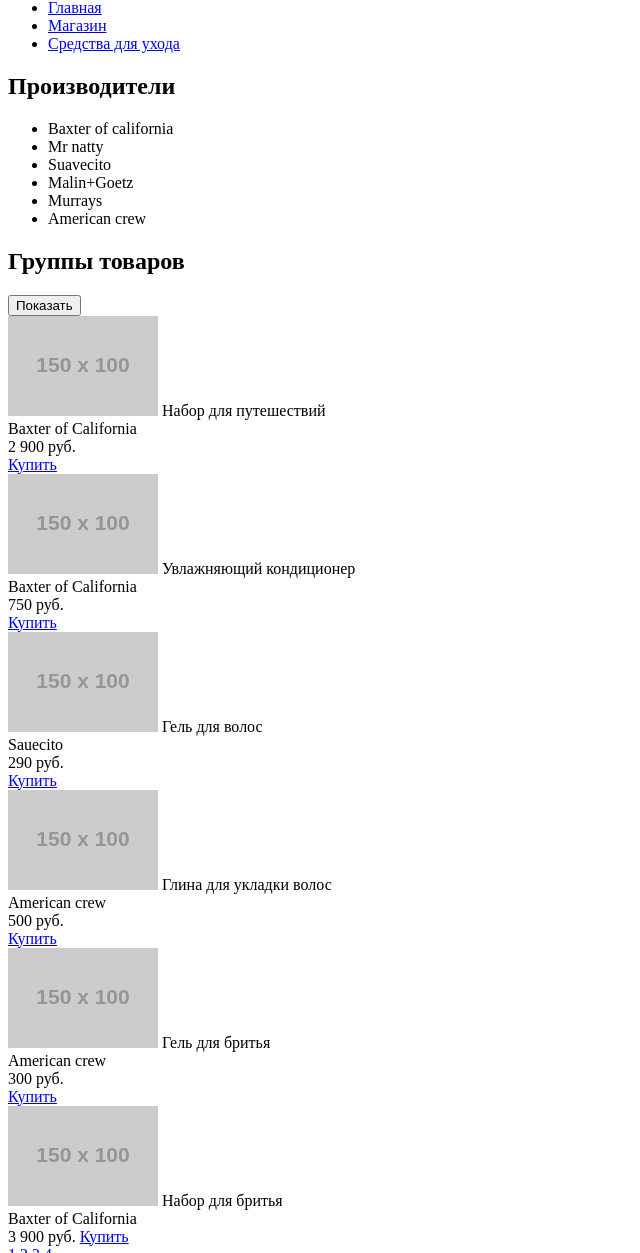
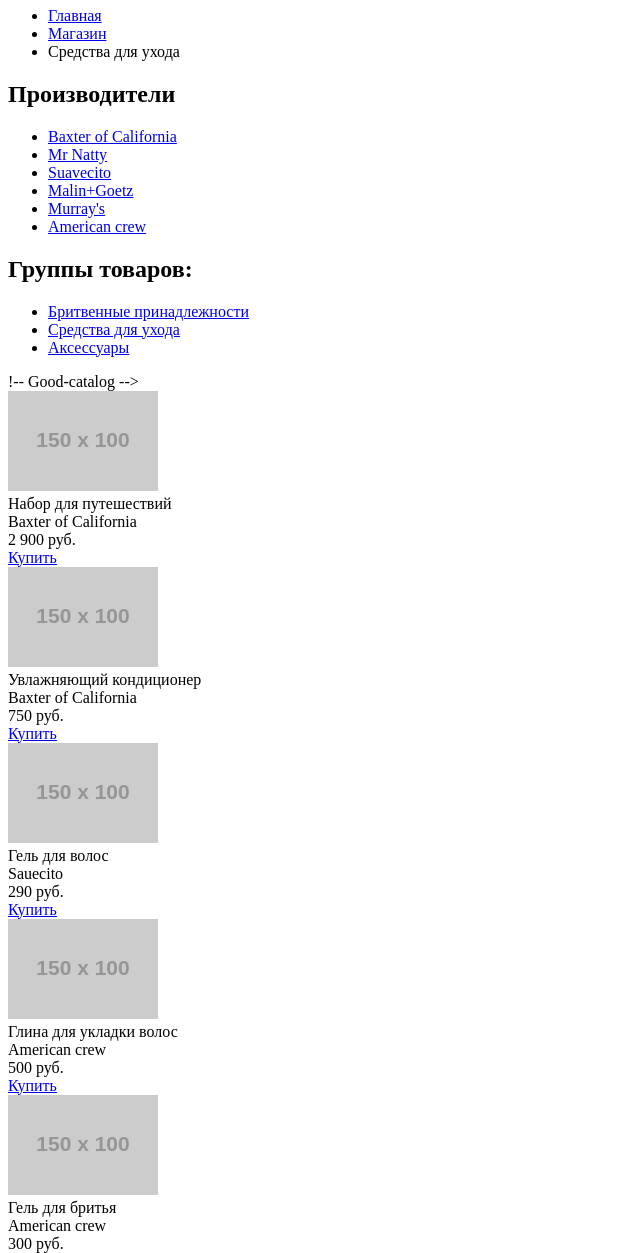
Before and after one commit to iagee/82769-barbershop, a plain HTML site: page katalog.html in a window 1280 px wide. Shown: the part 239-1492 px from the top of the page, without its empty margins (0-640 px from the left). Drawn offline with Linux system fonts and the light colour scheme; placeholder pictures from the web are drawn by us.

Commit message:
Исправлено

```diff
--- a/katalog.html
+++ b/katalog.html
@@ -2,31 +2,21 @@
 <html lang="ru">
   <head>
     <meta charset="utf-8">
-    <title>HTML Academy: Барбершоп</title>
+    <title>Каталог</title>
   </head>
-  <body>
+  <body class="inner-body">
+<!-- Header -->
     <header class="main-header">
-        <div class="layout-center-wrapper">
+        <div class="container">
+            <a href="/index">
+                <img src="logo.png" width="111" height="24" alt="Барбершоп «Бородинский»"></a>
          <nav class="main-navigation">
           <ul class="top-menu">
-            <li class="index-logo">
-                <img src="img/index-logo.png" width="111" height="24" alt="Барбершоп «Бородинский»">
-            </li>
-            <li>
-              <a href="#">Информация</a>
-            </li>
-            <li>
-              <a href="#">Новости</a>
-            </li>
-            <li>
-              <a href="#">Прайс-лист</a>
-            </li>
-            <li>
-              <a href="#">Магазин</a>
-            </li>
-            <li>
-              <a href="#">Контакты</a>
-            </li>
+            <li><a href="#">Информация</a></li>
+            <li><a href="#">Новости</a></li>
+            <li><a href="#">Прайс-лист</a></li>
+            <li><a href="#" class="active">Магазин</a></li>
+            <li><a href="#">Контакты</a></li>
           </ul>
         </nav>
          <div class="user-block">
@@ -34,113 +24,93 @@
          </div>
         </div>
     </header>
-      <main>
-          <div class="layout-center-wrapper">
-          <h1>Средства для ухода</h1>
+<!-- Main -->
+      <main class="container">
+            <div class="features-item">
+            <h1 class="content-title">Средства для ухода</h1>
             <ul class="breadcrumbs">
-            <li>
-               <a href="#">Главная</a>
-            </li>
-            <li>
-                <a href="#">Магазин</a>
-            </li>
-            <li>
-                <a href="#">Средства для ухода</a>
-            </li>
+              <li><a href="#">Главная</a></li>
+              <li><a href="#">Магазин</a></li>
+              <li class="active">Средства для ухода</li>
             </ul>
     <div class="shop-catalog">
+        <form action="#" method="get">
              <div class="filter">
-              <h2>Производители</h2>
-  <ul>
-    <li>
-        <input id="cfirst" type="checkbox" name="first" checked hidden />
-        <label for="cfirst">Baxter of california</label>
-    </li>
-    <li>
-        <input id="csecond" type="checkbox" name="second" hidden />
-        <label for="csecond">Mr natty</label>
-    </li>
-    <li>
-        <input id="cthird" type="checkbox" name="third" hidden disabled />
-        <label for="cthird">Suavecito</label>
-    </li>
-    <li>
-        <input id="cfour" type="checkbox" name="four" checked hidden disabled />
-        <label for="cfour">Malin+Goetz</label>
-    </li>
-     <li>
-        <input id="cfive" type="checkbox" name="five" checked hidden disabled />
-        <label for="cfive">Murrays</label>
-    </li>
-    <li>
-        <input id="csix" type="checkbox" name="six" checked hidden disabled />
-        <label for="csix">American crew</label>
-    </li>
+                <h2 class="filter-title">Производители</h2>
+                <ul class="filter-1">
+                  <li><a class="checkbox checked" href="#">Baxter of California</a></li>
+                            <li><a class="checkbox" href="#">Mr Natty</a></li>
+                            <li><a class="checkbox checked" href="#">Suavecito</a></li>
+                            <li><a class="checkbox" href="#">Malin+Goetz</a></li>
+                            <li><a class="checkbox" href="#">Murray's</a></li>
+                            <li><a class="checkbox checked" href="#">American crew</a></li>
                 </ul>
-        <h2>Группы товаров</h2>
-              <button class="btn" type="submit">Показать</button>
+                <h2 class="filter-title">Группы товаров:</h2>
+                    <ul class="catalog-filter catalog-filter-2">
+                      <li><a class="radio" href="#">Бритвенные принадлежности</a></li>
+                      <li><a class="radio radio-checked" href="#">Средства для ухода</a></li>
+                      <li><a class="radio" href="#">Аксессуары</a></li>
+                    </ul>
             </div>
- <div class="good-content">
-   <div class="goods">
-      <div class="good">
-           <a href="#"><img src="http://placehold.it/150x100"></a>
-           <span class="good-title">Набор для путешествий<br> Baxter of California</span>
+         </form>
+!-- Good-catalog -->
+        <div class="good-content"></div>
+            <div class="goods"></div>
+            <div class="good"><a class="good-1" href="#"><img src="http://placehold.it/150x100"></a>
+              <div class="good-title">Набор для путешествий<br> Baxter of California</div>
             <div class="good-buy">
                <div class="good-price">2 900 руб.</div>
-             <div class="good-btn"><a href="#">Купить</a></div>
+               <a class="buy" href="#">Купить</a>
+            </div>
+            </div>
+            <div class="good"><a class="good-1" href="#"><img src="http://placehold.it/150x100"></a>
+                <div class="good-title">Увлажняющий кондиционер<br> Baxter of California</div>
+              <div class="good-buy">
+              <div class="good-price">750 руб.</div>
+              <a class="buy" href="#">Купить</a>
+              </div>
+            </div>
+           <div class="good"><a class="good-1" href="#"><img src="http://placehold.it/150x100"></a>
+             <div class="good-title">Гель для волос<br> Sauecito</div>
+             <div class="good-buy">
+               <div class="good-price">290 руб.</div>
+               <a class="buy" href="#">Купить</a>
+             </div>
+           </div>
+           <div class="good"><a class="good-1" href="#"><img src="http://placehold.it/150x100"></a>
+             <div class="good-title">Глина для укладки волос<br> American crew</div>
+             <div class="good-buy">
+                <div class="good-price">500 руб.</div>
+                <a class="buy" href="#">Купить</a>
              </div>
            </div>
            <div class="good">
-            <a href="#"><img src="http://placehold.it/150x100"></a>
-            <span class="good-title">Увлажняющий кондиционер<br> Baxter of California</span>
+             <a class="good-1" href="#"><img src="http://placehold.it/150x100"></a>
+             <div class="good-title">Гель для бритья<br> American crew</div>
              <div class="good-buy">
-             <div class="good-price">750 руб.</div>
-             <div class="good-btn"><a href="#">Купить</a></div>
+                <div class="good-price">300 руб.</div>
+                <a class="buy" href="#">Купить</a>
             </div>
           </div>
-        <div class="good">
-            <a href="#"><img src="http://placehold.it/150x100"></a>
-            <span class="good-title">Гель для волос<br> Sauecito</span>
-             <div class="good-buy">
-             <div class="good-price">290 руб.</div>
-             <div class="good-btn"><a href="#">Купить</a></div>
+          <div class="good"><a class="good-1" href="#"><img src="http://placehold.it/150x100"></a>
+             <div class="good-title">Набор для бритья<br> Baxter of California</div>
+             <div class="item-buy">
+                <div class="good-price">3 900 руб.</div>
+                <a class="buy" href="#">Купить</a>
                </div>
              </div>
-        <div class="good">
-        <a href="#"><img src="http://placehold.it/150x100"></a>
-        <span class="good-title">Глина для укладки волос<br> American crew</span>
-        <div class="good-buy">
-        <div class="good-price">500 руб.</div>
-        <div class="good-btn"><a href="#">Купить</a></div>
-     </div>
-  </div>
-      <div class="good">
-      <a href="#"><img src="http://placehold.it/150x100"></a>
-      <span class="good-title">Гель для бритья<br> American crew</span>
-     <div class="good-buy">
-     <div class="good-price">300 руб.</div>
-      <div class="good-btn"><a href="#">Купить</a></div>
-    </div>
-</div>
-    <div class="good">
-    <a href="#"><img src="http://placehold.it/150x100"></a>
-     <span class="good-title">Набор для бритья<br> Baxter of California</span>
-     <div class="item-buy">
-     <span class="good-price">3 900 руб.</span>
-     <span class="good-btn"><a href="#">Купить</a></span>
-     </div>
-   </div>
- </div>
- <div class="catalog-paginator">
-                            <a href="#">1</a>
-                            <a class="active" href="#">2</a>
-                            <a href="#">3</a>
-                            <a href="#">4</a>
-                        </div>
+          <div class="paginator">
+           <ul>
+             <li><a href="#">1</a></li>
+             <li>2</li>
+             <li><a href="#">3</a></li>
+             <li><a href="#">4</a></li>
+           </ul>
           </div>
       </div>
     </div>
   </main>
+<!-- Footer -->
        <footer class="main-footer">
       <div class="container">
         <section class="footer-contacts">
```
Also changed, not shown: tovar.html (+35 -44 lines). Lines whose indentation alone changed are shown as unchanged.
